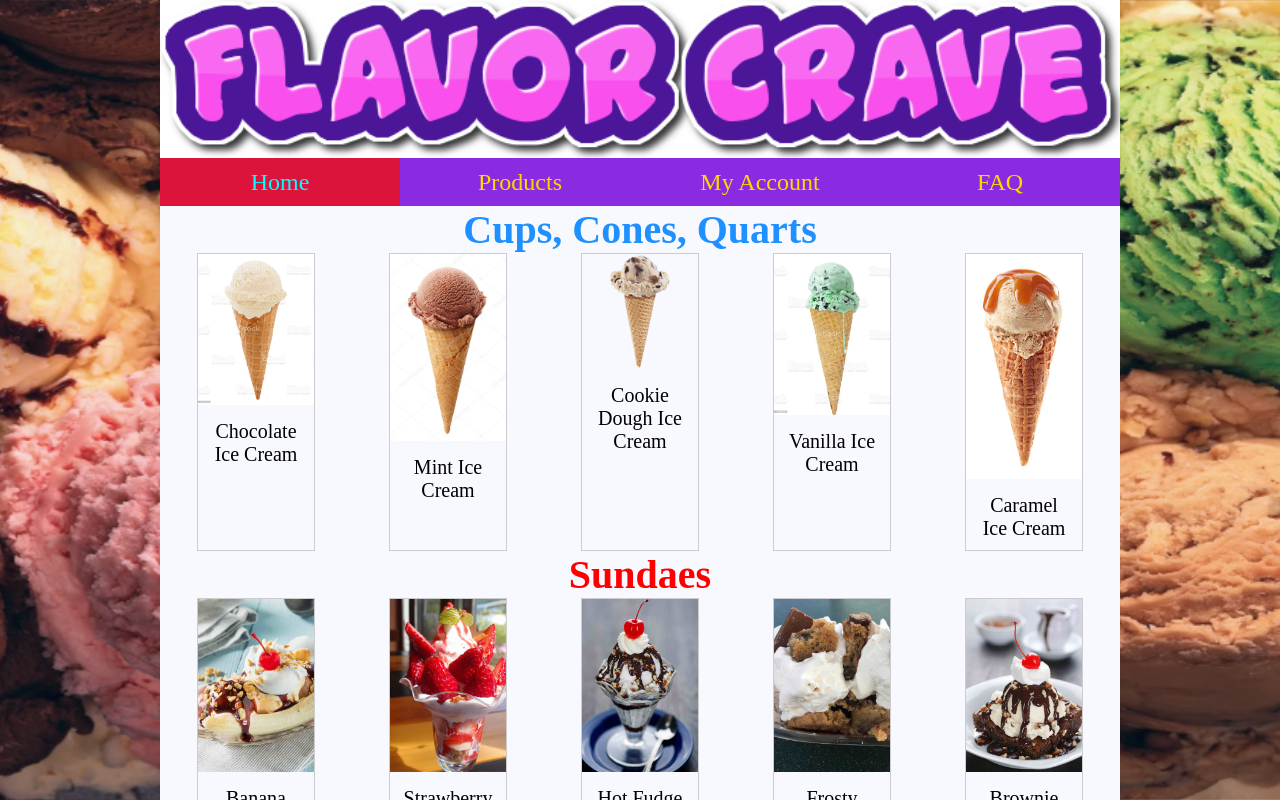
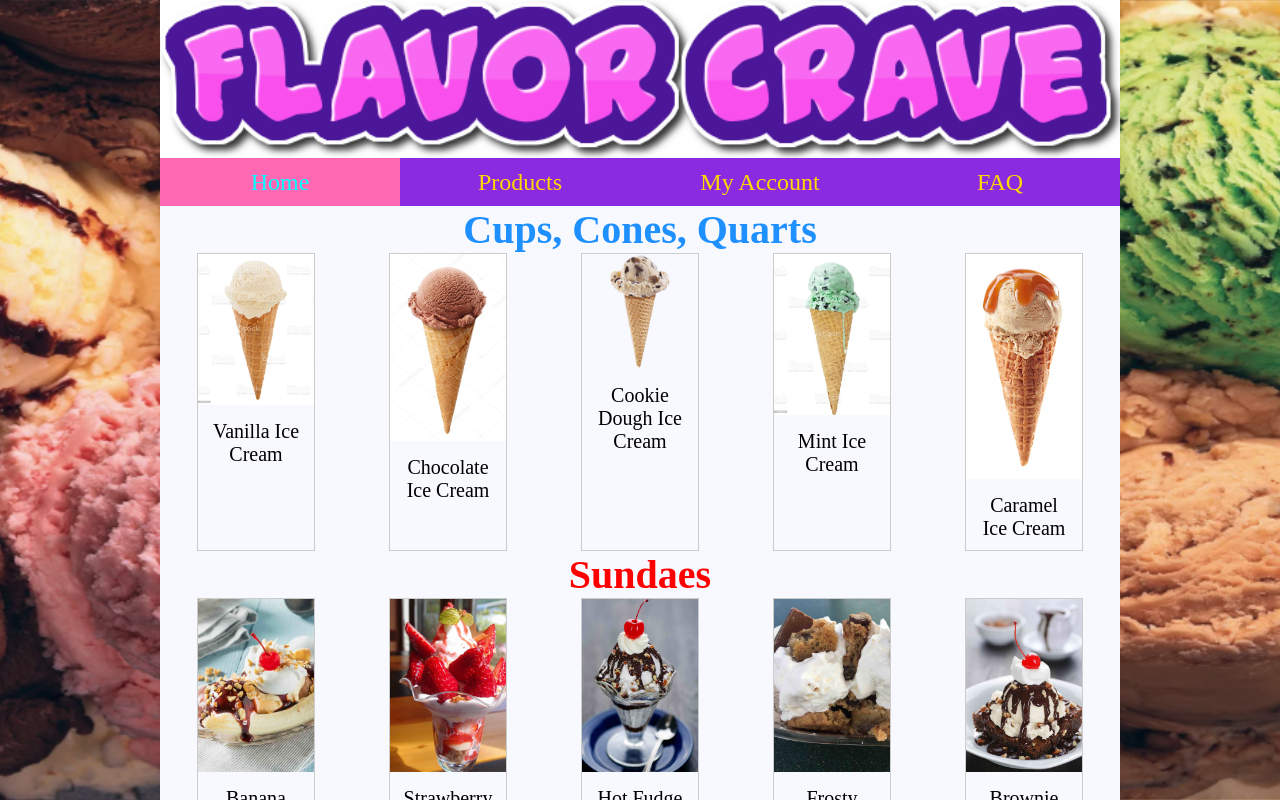
Before and after one commit to Cookies-T/Project2, a plain HTML site: page products.html in a window 1280 px wide. In both pictures the pointer is over the link "Home". Shown: the top 800 px of the page. Drawn offline with Linux system fonts and the light colour scheme.

Commit message:
Add files via upload

```diff
--- a/main.css
+++ b/main.css
@@ -74,7 +74,7 @@ nav.horizontalNavigation a {
 }
 
 nav.horizontalNavigation a:hover, nav.horizontal a:active {
-    background-color: crimson;
+    background-color: hotpink;
     color: aqua;
 }
 
--- a/products.html
+++ b/products.html
@@ -28,14 +28,14 @@
         <a target="_blank" href="#">
             <img src="vanilla.png" alt="Vanilla Ice Cream" width="600" height="400">
         </a>
-        <div class="desc">Chocolate Ice Cream</div>
+        <div class="desc">Vanilla Ice Cream</div>
     </div>
 
     <div class="iceCream">
         <a target="_blank" href="#">
             <img src="chocolate.png" alt="Chocolate Ice Cream" width="600" height="400">
         </a>
-        <div class="desc">Mint Ice Cream</div>
+        <div class="desc">Chocolate Ice Cream</div>
     </div>
 
     <div class="iceCream">
@@ -49,7 +49,7 @@
         <a target="_blank" href="#">
             <img src="mint.png" alt="Mint Ice Cream" width="600" height="400">
         </a>
-        <div class="desc">Vanilla Ice Cream</div>
+        <div class="desc">Mint Ice Cream</div>
     </div>
 
     <div class="iceCream">
```
